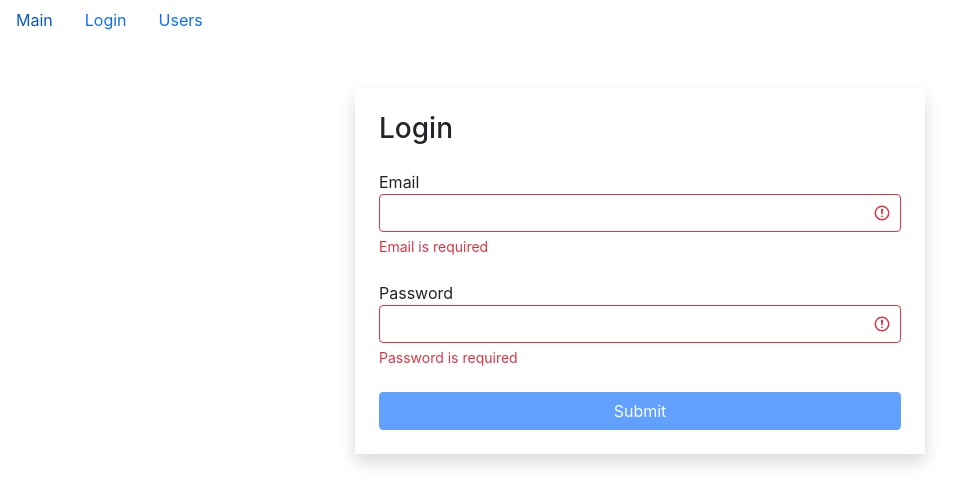
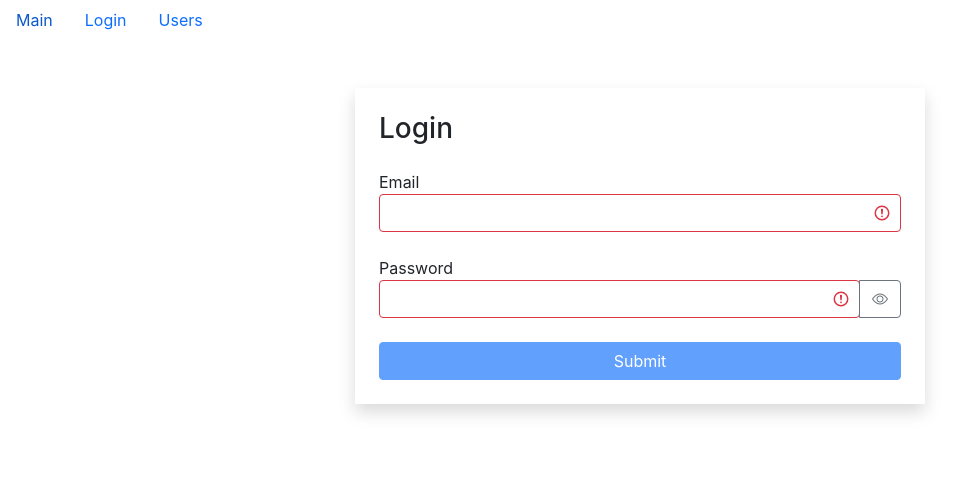
Before and after one commit to Kettengeschwindigkeit/Junior-Frontend-Developer-Profession-React-Module-CP-Fast-Company, a React (Create React App) app: page /login in a window 1280 px wide. Shown: the top 504 px of the page, without its empty margins (0-975 px from the left). Built offline with nearby package versions, Linux system fonts and the light colour scheme.

Commit message:
9. Forms. Part I. Show / hide password

```diff
--- a/src/app/components/textField.jsx
+++ b/src/app/components/textField.jsx
@@ -1,15 +1,26 @@
-import React from "react";
+import React, { useState } from "react";
 import PropTypes, { string } from "prop-types";
 
 const TextField = ({ label, type, name, value, onChange, error }) => {
+    const [showPassword, setShowPassword] = useState(false);
+
     const getInputClasses = () => {
         return "form-control" + (error ? " is-invalid" : "");
+    };
+
+    const toggleShowPassword = () => {
+        setShowPassword((prevState) => !prevState);
     };
 
     return (
         <div className="mb-4">
             <label htmlFor={name}>{label}</label>
-            <input className={getInputClasses()} type={type} id={name} name={name} value={value} onChange={onChange} />
+            <div className="input-group has-validation">
+                <input className={getInputClasses()} type={showPassword ? "text" : type} id={name} name={name} value={value} onChange={onChange} />
+                {type === "password" && <button className="btn btn-outline-secondary" type="button" onClick={toggleShowPassword}>
+                    <i className={"bi bi-eye" + (showPassword ? "-slash" : "")}></i>
+                </button>}
+            </div>
             {error && <div className="invalid-feedback">{error}</div>}
         </div>
     );
```
